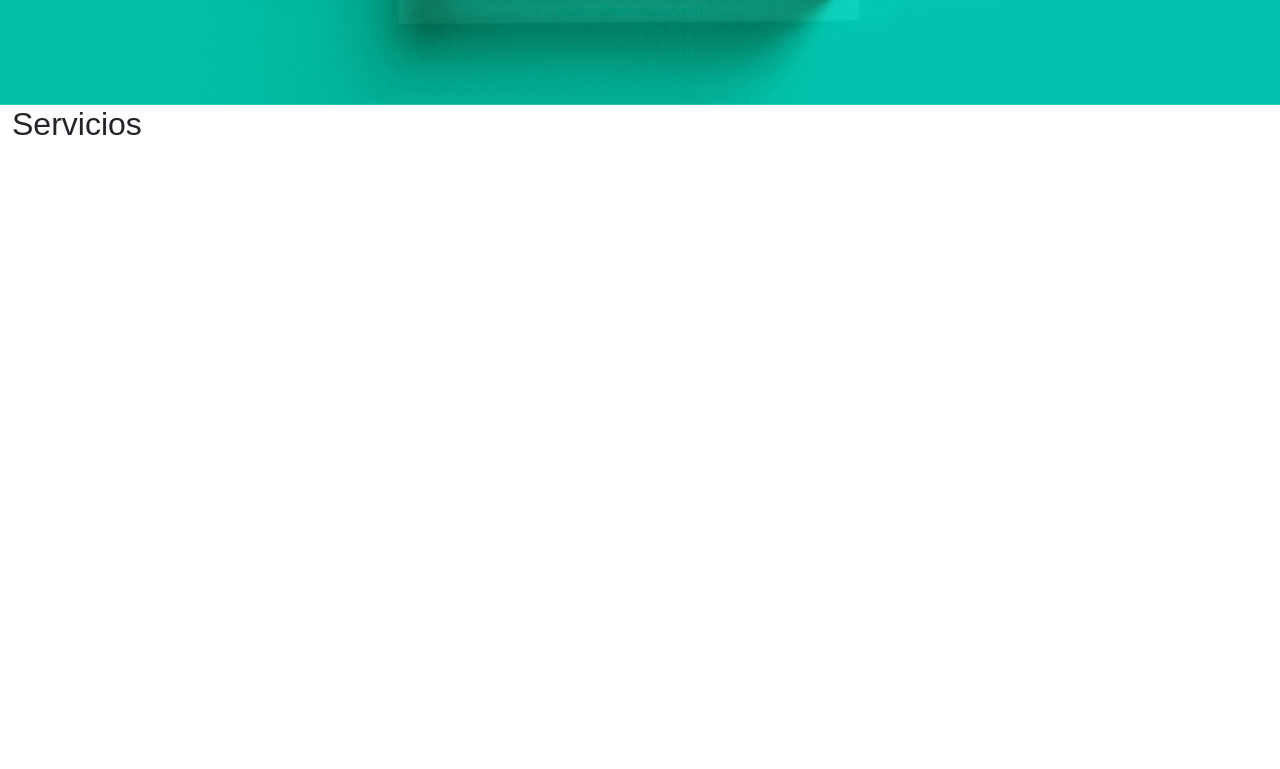
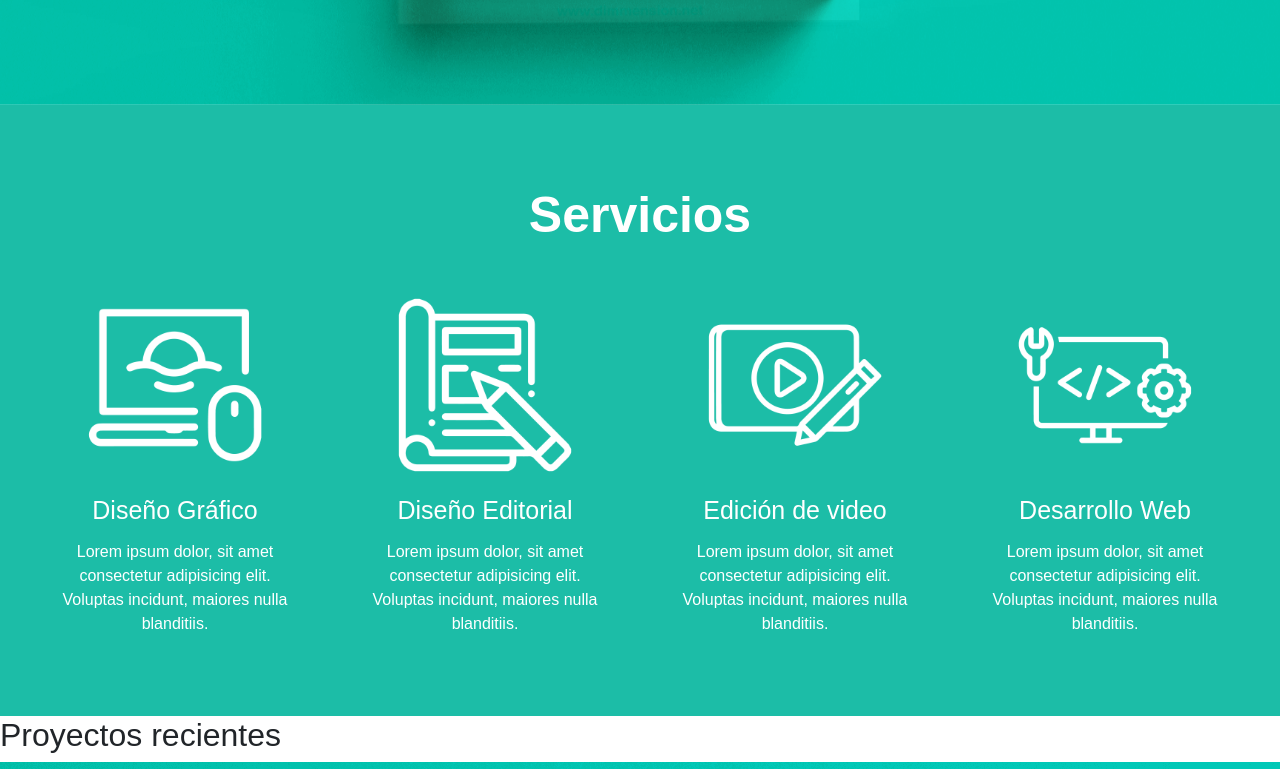
Before and after one commit to florpak/desafio5-bootstrap, a plain HTML site: page index.html in a window 1280 px wide. Shown: the part 751-1520 px from the top of the page. Drawn offline with nearby package versions, Linux system fonts and the light colour scheme.

Commit message:
Se agregaron estilos a la seccion Servicios

```diff
--- a/index.html
+++ b/index.html
@@ -100,31 +100,31 @@
         </section>
 
         <!-- Sección Servicios -->
-        <section id="services" class="container-fluid">
-            <h2>Servicios</h2>
+        <section id="services" class="text-white mb-0">
+            <h2 class="page-section-heading text-center text-bold text-white">Servicios</h2>
             <div id="content-cards">
-                <div class="card-services">
-                    <img src="./assets/Imagenes/DG-Icon.png" title="Diseño Grafico" alt="Diseño Grafico Icono">
+                <div class="card-services card" style="width: 18rem;">
+                    <img class="card-img-top" src="./assets/Imagenes/DG-Icon.png" title="Diseño Grafico" alt="Diseño Grafico Icono">
                     <h3>Diseño Gráfico</h3>
-                    <p>Lorem ipsum dolor, sit amet consectetur adipisicing elit.
+                    <p class="card-text">Lorem ipsum dolor, sit amet consectetur adipisicing elit.
                     Voluptas incidunt, maiores nulla blanditiis.</p>
                 </div>
-                <div class="card-services">
-                    <img src="./assets/Imagenes/DE-Icon.png" title="Diseño Editorial" alt="Diseño Editorial Icono">
+                <div class="card-services card" style="width: 18rem;"">
+                    <img class="card-img-top" src="./assets/Imagenes/DE-Icon.png" title="Diseño Editorial" alt="Diseño Editorial Icono">
                     <h3>Diseño Editorial</h3>
-                    <p>Lorem ipsum dolor, sit amet consectetur adipisicing elit.
+                    <p class="card-text">Lorem ipsum dolor, sit amet consectetur adipisicing elit.
                     Voluptas incidunt, maiores nulla blanditiis.</p>
                 </div>
-                <div class="card-services">
-                    <img src="./assets/Imagenes/EV-Icon.png" title="Edicion de videos" alt="Edicion de video Icono">
+                <div class="card-services card" style="width: 18rem;"">
+                    <img class="card-img-top" src="./assets/Imagenes/EV-Icon.png" title="Edicion de videos" alt="Edicion de video Icono">
                     <h3>Edición de video</h3>
-                    <p>Lorem ipsum dolor, sit amet consectetur adipisicing elit.
+                    <p class="card-text">Lorem ipsum dolor, sit amet consectetur adipisicing elit.
                     Voluptas incidunt, maiores nulla blanditiis.</p>
                 </div>
-                <div class="card-services">
-                    <img src="assets/Imagenes/DW-Icon.png" title="Desarrollo Web" alt="Desarrollo Web Icono">
+                <div class="card-services card" style="width: 18rem;"">
+                    <img class="card-img-top" src="assets/Imagenes/DW-Icon.png" title="Desarrollo Web" alt="Desarrollo Web Icono">
                     <h3>Desarrollo Web</h3>
-                    <p>Lorem ipsum dolor, sit amet consectetur adipisicing elit.
+                    <p class="card-text">Lorem ipsum dolor, sit amet consectetur adipisicing elit.
                     Voluptas incidunt, maiores nulla blanditiis.</p>
                 </div>
             </div>
--- a/style.css
+++ b/style.css
@@ -66,3 +66,48 @@ html {
 }
 
 /* Sección Servicios */
+
+#services {
+    padding: 80px 50px;
+    background-color: rgb(28, 189, 167);
+}
+
+#services h2 {
+    font-size: 50px;
+    font-weight: 800;
+    margin-bottom: 40px;
+}
+
+#content-cards {
+    display: flex;
+    flex-direction: row;
+    justify-content: space-between;
+    align-items: center;
+}
+
+/* Cards de Servicios */
+
+.card-services {
+    display: flex;
+    flex-direction: column;
+    justify-content: center;
+    align-items: center;
+    background: none;
+    max-width: 250px;
+    border: 0px;
+}
+
+.card-services img {
+    width: 200px;
+}
+
+.card-services h3 {
+    font-size: 25px;
+    font-weight: 400;
+    margin-top: 10px;
+    margin-bottom: 15px;
+}
+
+.card-services p {
+    text-align: center;
+}
```
